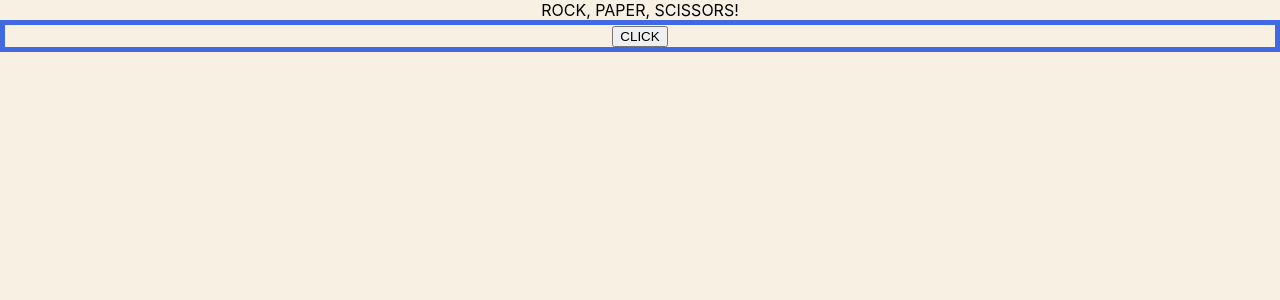
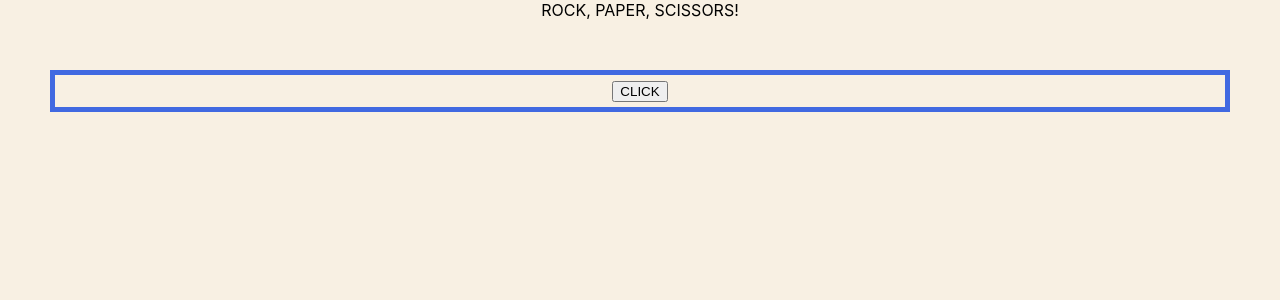
Before and after one commit to Cglowicki/rock-paper-scissors, a React (Create React App) app: page / in a window 1280 px wide. Shown: the top 300 px of the page. Built offline with nearby package versions, Linux system fonts and the light colour scheme.

Commit message:
add spacing to playbox

```diff
--- a/src/components/Playbox.css
+++ b/src/components/Playbox.css
@@ -1,4 +1,6 @@
 #playbox {
   color: red;
   border: 5px solid royalblue;
+  margin: 50px;
+  padding: 5px 0 5px 0;
 }
```
